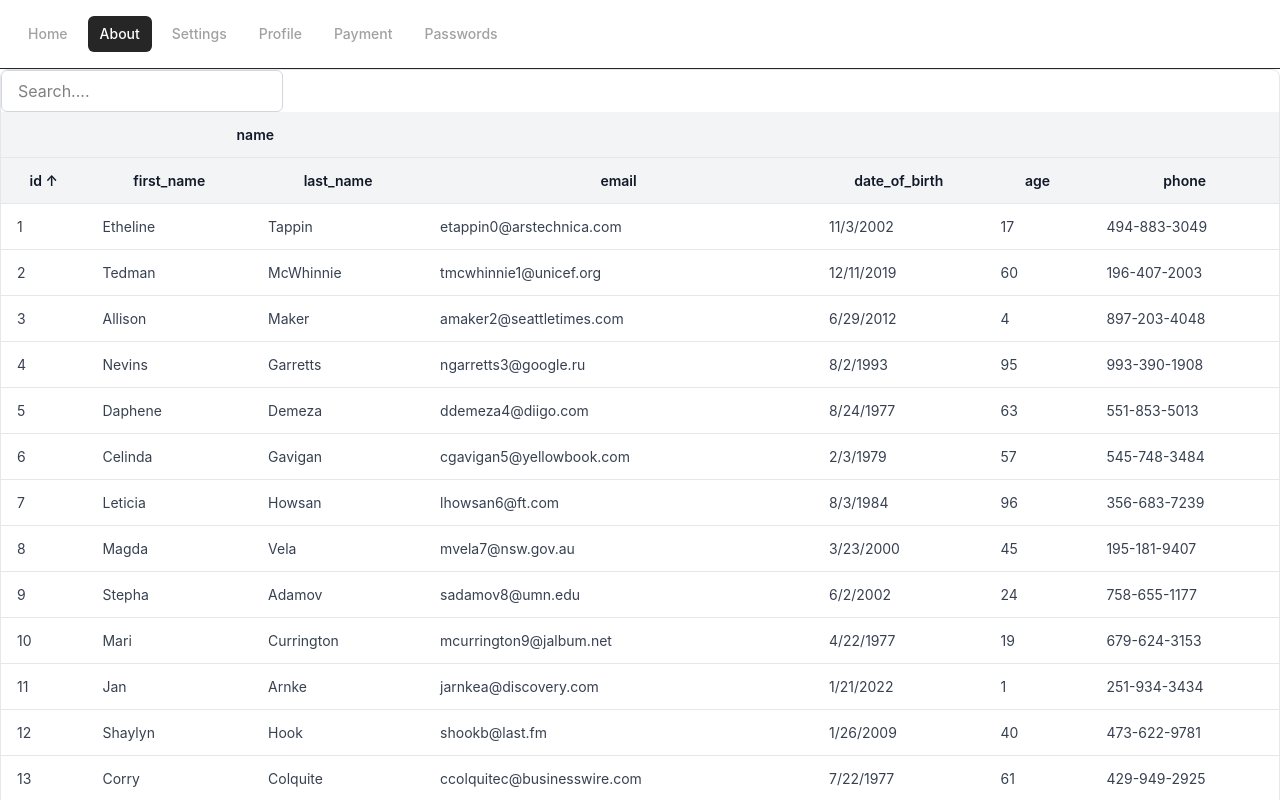
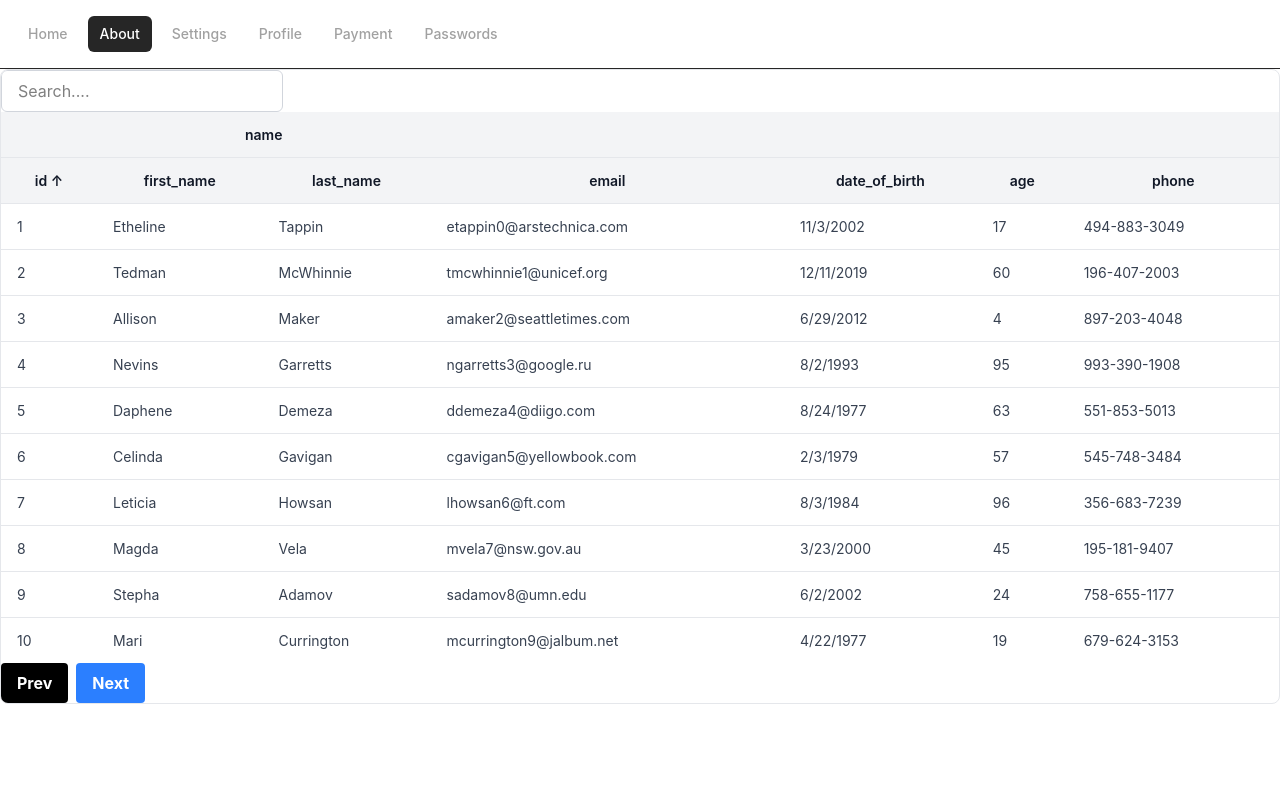
Before and after one commit to yousefdawood7/tanstack-router-demo, a React (Vite) app: page /about in a window 1280 px wide. Shown: the top 800 px of the page. Built offline with nearby package versions, Linux system fonts and the light colour scheme.

Commit message:
feat: enhance pagination functionality and improve table structure in About route

```diff
--- a/src/routes/about.tsx
+++ b/src/routes/about.tsx
@@ -2,22 +2,20 @@ import { createFileRoute } from "@tanstack/react-router";
 import {
   columnFilteringFeature,
   createFilteredRowModel,
+  createPaginatedRowModel,
   createSortedRowModel,
   filterFn_includesString,
-  FlexRender,
-  globalFilteringFeature,
+  rowPaginationFeature,
   rowSortingFeature,
   sortFn_alphanumeric,
   sortFn_datetime,
   tableFeatures,
   useTable,
-  type ColumnFiltersState,
 } from "@tanstack/react-table";
+import { useTanStackTableDevtools } from "@tanstack/react-table-devtools/production";
 import { COLUMNS } from "../components/tables/column";
 import data from "../data/MOCK_DATA.json";
-import { useTanStackTableDevtools } from "@tanstack/react-table-devtools/production";
 import styles from "./about.module.css";
-import { useState } from "react";
 
 export const Route = createFileRoute("/about")({
   component: RouteComponent,
@@ -27,13 +25,15 @@ export const features = tableFeatures({
   rowSortingFeature,
   columnFilteringFeature,
   // globalFilteringFeature,
+  rowPaginationFeature,
+
+  filteredRowModel: createFilteredRowModel(),
+  paginatedRowModel: createPaginatedRowModel(),
   sortedRowModel: createSortedRowModel(),
-  filteredRowModel: createFilteredRowModel(),
 
   filterFns: {
     includes: filterFn_includesString,
   },
-
   sortFns: {
     alphanumberic: sortFn_alphanumeric,
     date: sortFn_datetime,
@@ -49,7 +49,10 @@ function RouteComponent() {
     enableSortingRemoval: false,
     sortDescFirst: true,
     enableMultiSort: true,
-    initialState: { sorting: [{ id: "id", desc: false }] },
+    initialState: {
+      sorting: [{ id: "id", desc: false }],
+      pagination: { pageIndex: 0, pageSize: 10 },
+    },
   });
 
   useTanStackTableDevtools(table);
@@ -99,19 +102,27 @@ function RouteComponent() {
             </tr>
           ))}
         </tbody>
+      </table>
 
-        <tfoot>
-          {table.getFooterGroups().map((footerGroup) => (
-            <tr key={footerGroup.id} className={styles.headerRow}>
-              {footerGroup.headers.map((footer) => (
-                <th key={footer.id} className={styles.headerCell}>
-                  <FlexRender footer={footer} />
-                </th>
-              ))}
-            </tr>
-          ))}
-        </tfoot>
-      </table>
+      <div className="space-x-2">
+        <button
+          type="button"
+          className="bg-blue-500 hover:bg-blue-700 text-white font-bold py-2 px-4 rounded disabled:bg-black"
+          disabled={!table.getCanPreviousPage()}
+          onClick={table.previousPage}
+        >
+          Prev
+        </button>
+
+        <button
+          type="button"
+          className="bg-blue-500 hover:bg-blue-700 text-white font-bold py-2 px-4 rounded disabled:bg-black"
+          onClick={table.nextPage}
+          disabled={!table.getCanNextPage()}
+        >
+          Next
+        </button>
+      </div>
     </div>
   );
 }
```
